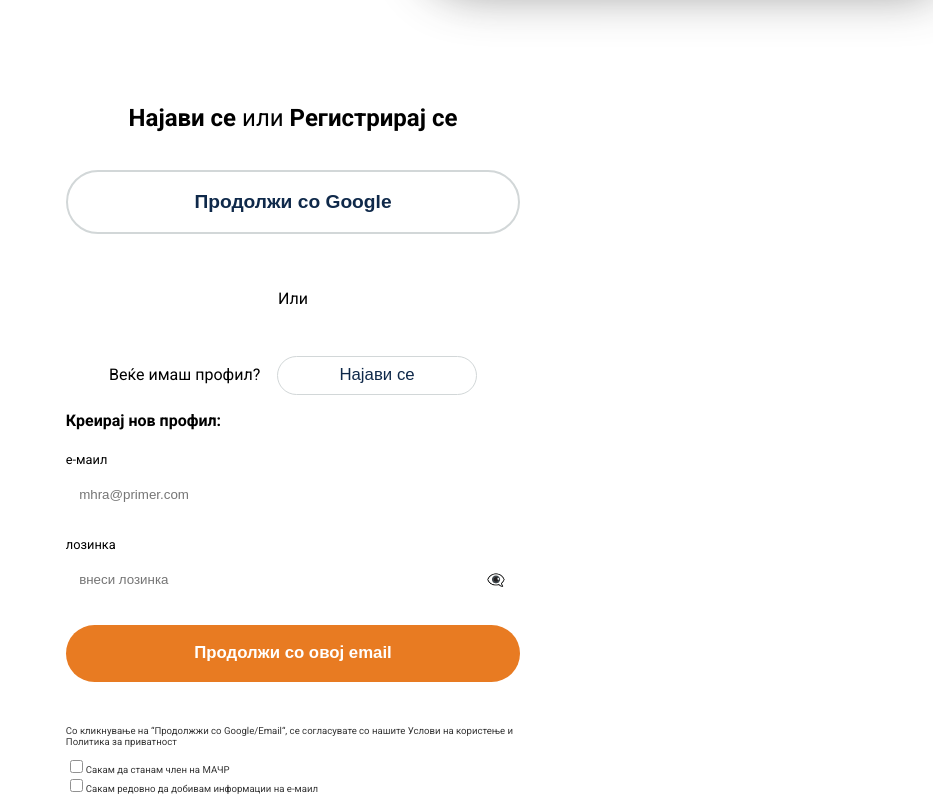
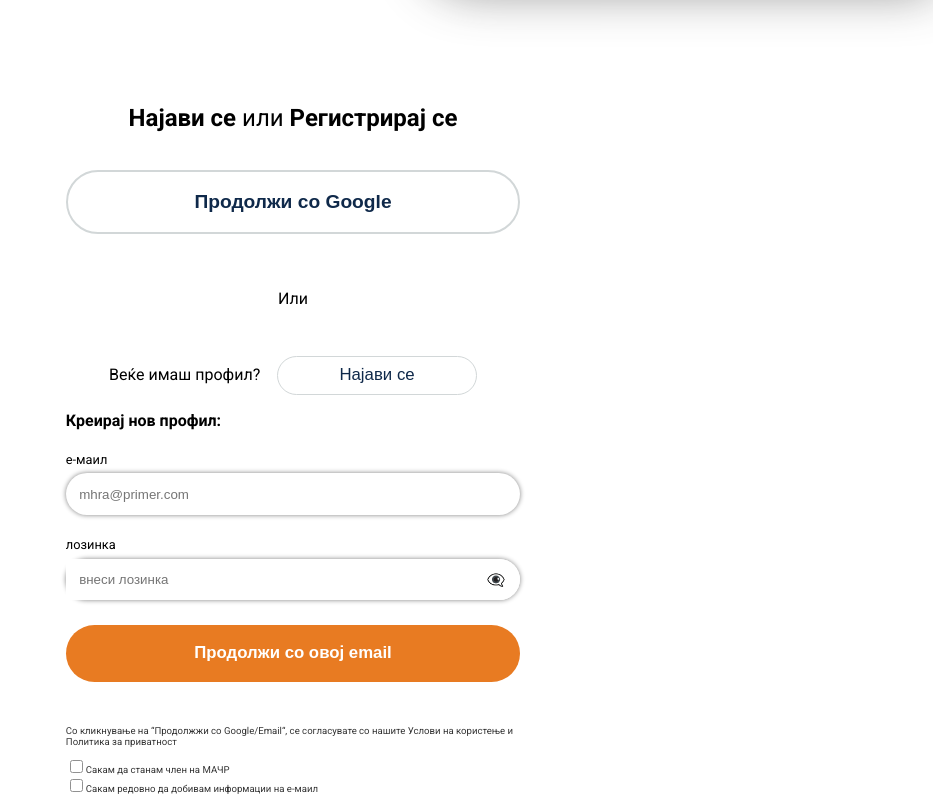
Before and after one commit to Lafazanovski/MHRA, a Next.js app: page /signUp in a window 1280 px wide. Shown: the part 670-1467 px from the top of the page, without its empty margins (347-1280 px from the left). Built offline with nearby package versions, Linux system fonts and the light colour scheme; no server answers.

Commit message:
update components

```diff
--- a/src/components/signUpComponent/signUpComponent.css
+++ b/src/components/signUpComponent/signUpComponent.css
@@ -76,8 +76,9 @@
 .emailInputField {
     width: 100%;
     padding: 1em;
+    border: none;
+    box-shadow: 0 0 5px grey;
     border-radius: 50px;
-    border: none;
 }
 
 .emailInputField:focus {
@@ -86,6 +87,8 @@
 
 .passwordInputWrapper {
     display: flex;
+    box-shadow: 0 0 5px grey;
+    border-radius: 50px;
 }
 
 .inputPasswordField {
--- a/src/components/userDashboardMain/userDashboardMain.css
+++ b/src/components/userDashboardMain/userDashboardMain.css
@@ -284,7 +284,7 @@ border: 7px solid #B68D50;
 .feedbackAttachBtn {
   padding: 1em;
   font-size: 1.2em;
-  color: var(--secondary-color);
+  color: grey;
   border: none;
   background-color: inherit;
   transition: 0.3s ease;
```
